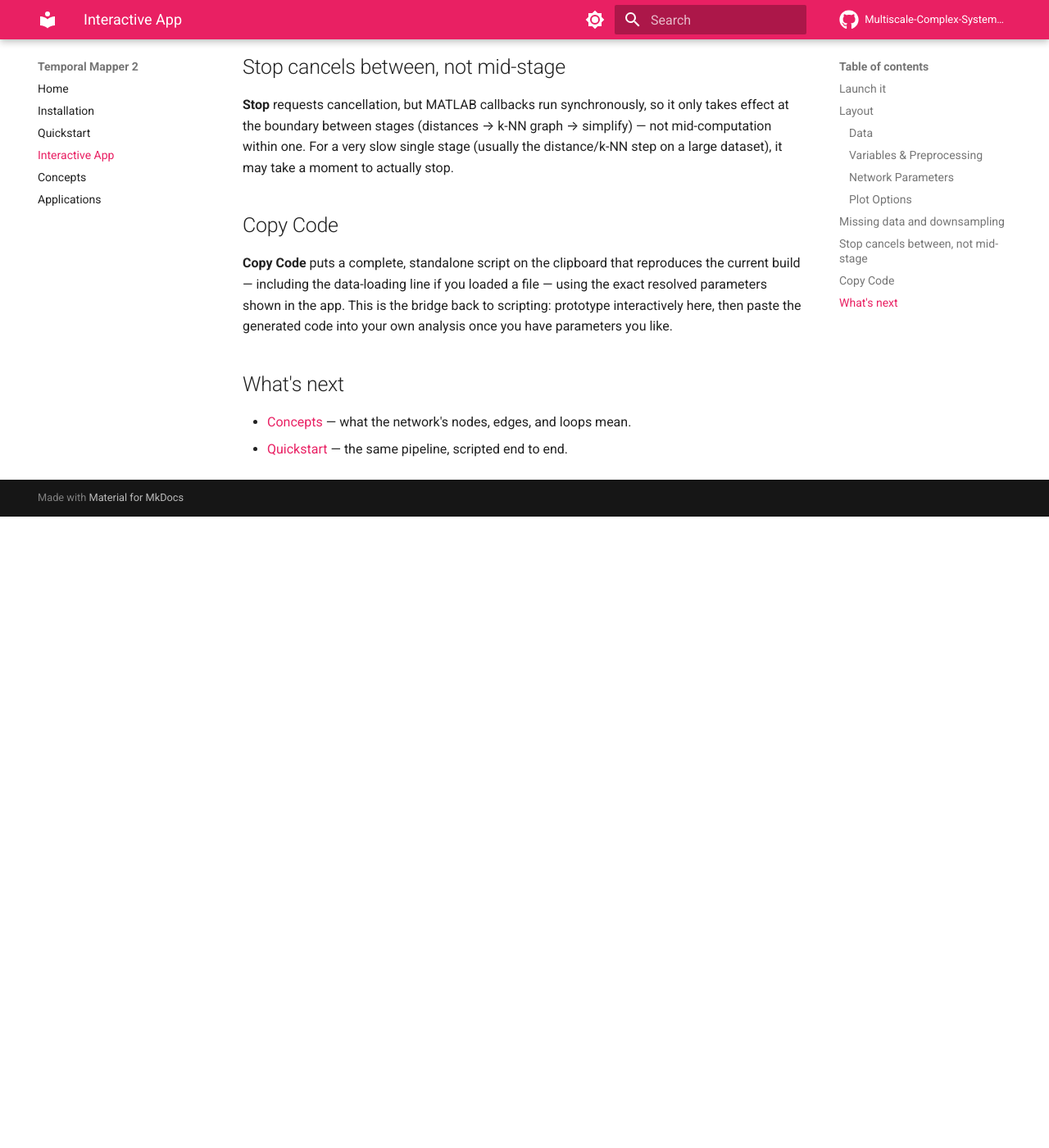
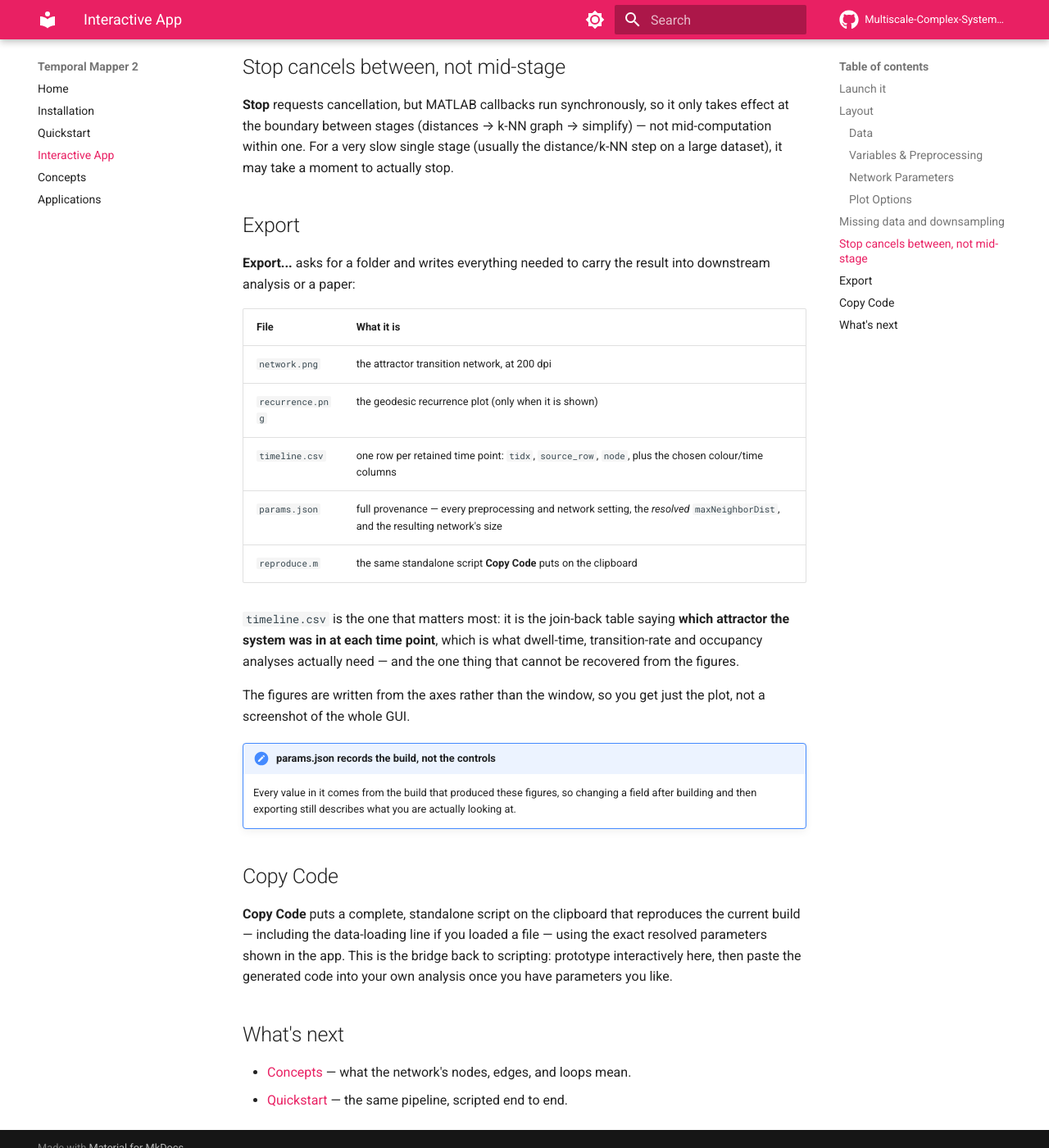
Before and after one commit to Multiscale-Complex-Systems-Lab/tmapper2, an MkDocs documentation site: the page built from docs/gui-app.md, in a window 1280 px wide and 1400 px high, scrolled down 3176 px. Shown: the whole window at 82% size. Built offline with MkDocs 1.6.1 and Material for MkDocs 9.7.7, drawn with Linux system fonts in a browser that asks for light colours; comment, search, counter and statistics services are not loaded; before the commit the page ends 3806 px from its top, so only the background shows below that; some of the changed text lies outside the part shown.

Commit message:
GUI: add Export, writing analysis-ready artifacts alongside the figures
Copy Code was the only way anything left the app, which meant re-running
the whole pipeline just to get at the node assignments. Export... now
writes network.png, recurrence.png (when shown), timeline.csv,
params.json and reproduce.m into a chosen folder.

timeline.csv is the point of the feature: one row per retained time
point carrying tidx, source_row and node, plus the chosen colour/time
columns. That is the join-back table -- which attractor the system was
in at time t -- which dwell-time, transition-rate and occupancy analyses
need, and the one thing not recoverable from the figures.

Figures are written from the axes rather than the figure, since the
axes sit in a panel beside every control and the window would otherwise
export as a screenshot of the GUI.

params.json is built from the cached BUILD inputs rather than the live
controls, so it always describes the network that produced the figures
next to it; that required caching the handful of inputs (selected
variables, z-score, row range, distance cutoffs, reciprocal) that were
not already retained for re-rendering.

The mapping test was fake on the first attempt and mutation testing
caught it: the fixture collapsed to a single node, so "every node
appears in the timeline" was vacuously true and a mapping that put every
time point on node 1 passed. Fixture now includes a ramp column that
yields 150 nodes, with an explicit guard that it is multi-node, and the
mapping is cross-checked group-by-group against members{} from an
independent rerun of the exported reproduce.m. Both a constant mapping
and a subtle renumbering now fail.

```diff
--- a/docs/gui-app.md
+++ b/docs/gui-app.md
@@ -35,8 +35,9 @@ matrix already sitting in your base workspace. Only numeric columns are
 offered as build variables. This panel also holds **Build Network**, **Stop**
 (cancels an in-progress build — see [below](#stop-cancels-between-not-mid-stage)),
 **Reset** (restores every parameter to its default, but leaves your loaded
-data and variable selection alone), **Copy Code**, and a live **Status** box
-with per-step timing once a build finishes.
+data and variable selection alone), **Copy Code**, **Export...** (see
+[below](#export)), and a live **Status** box with per-step timing once a build
+finishes.
 
 ### Variables & Preprocessing
 
@@ -130,6 +131,32 @@ simplify) — not mid-computation within one. For a very slow single stage
 (usually the distance/k-NN step on a large dataset), it may take a moment to
 actually stop.
 
+## Export
+
+**Export...** asks for a folder and writes everything needed to carry the
+result into downstream analysis or a paper:
+
+| File | What it is |
+| --- | --- |
+| `network.png` | the attractor transition network, at 200 dpi |
+| `recurrence.png` | the geodesic recurrence plot (only when it is shown) |
+| `timeline.csv` | one row per retained time point: `tidx`, `source_row`, `node`, plus the chosen colour/time columns |
+| `params.json` | full provenance — every preprocessing and network setting, the *resolved* `maxNeighborDist`, and the resulting network's size |
+| `reproduce.m` | the same standalone script **Copy Code** puts on the clipboard |
+
+`timeline.csv` is the one that matters most: it is the join-back table saying
+**which attractor the system was in at each time point**, which is what
+dwell-time, transition-rate and occupancy analyses actually need — and the
+one thing that cannot be recovered from the figures.
+
+The figures are written from the axes rather than the window, so you get just
+the plot, not a screenshot of the whole GUI.
+
+!!! note "params.json records the build, not the controls"
+    Every value in it comes from the build that produced these figures, so
+    changing a field after building and then exporting still describes what
+    you are actually looking at.
+
 ## Copy Code
 
 **Copy Code** puts a complete, standalone script on the clipboard that
```
Also changed, not shown: 2 other files.
